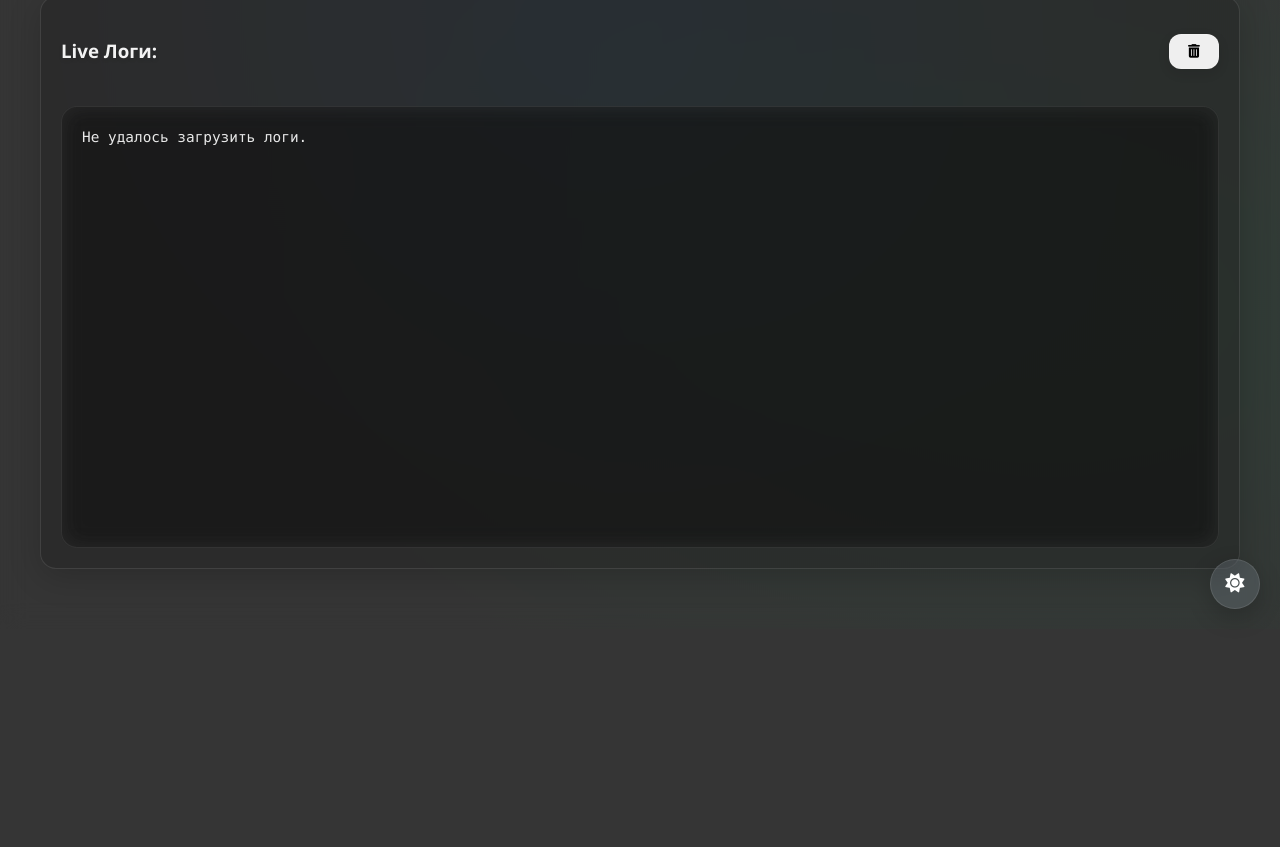
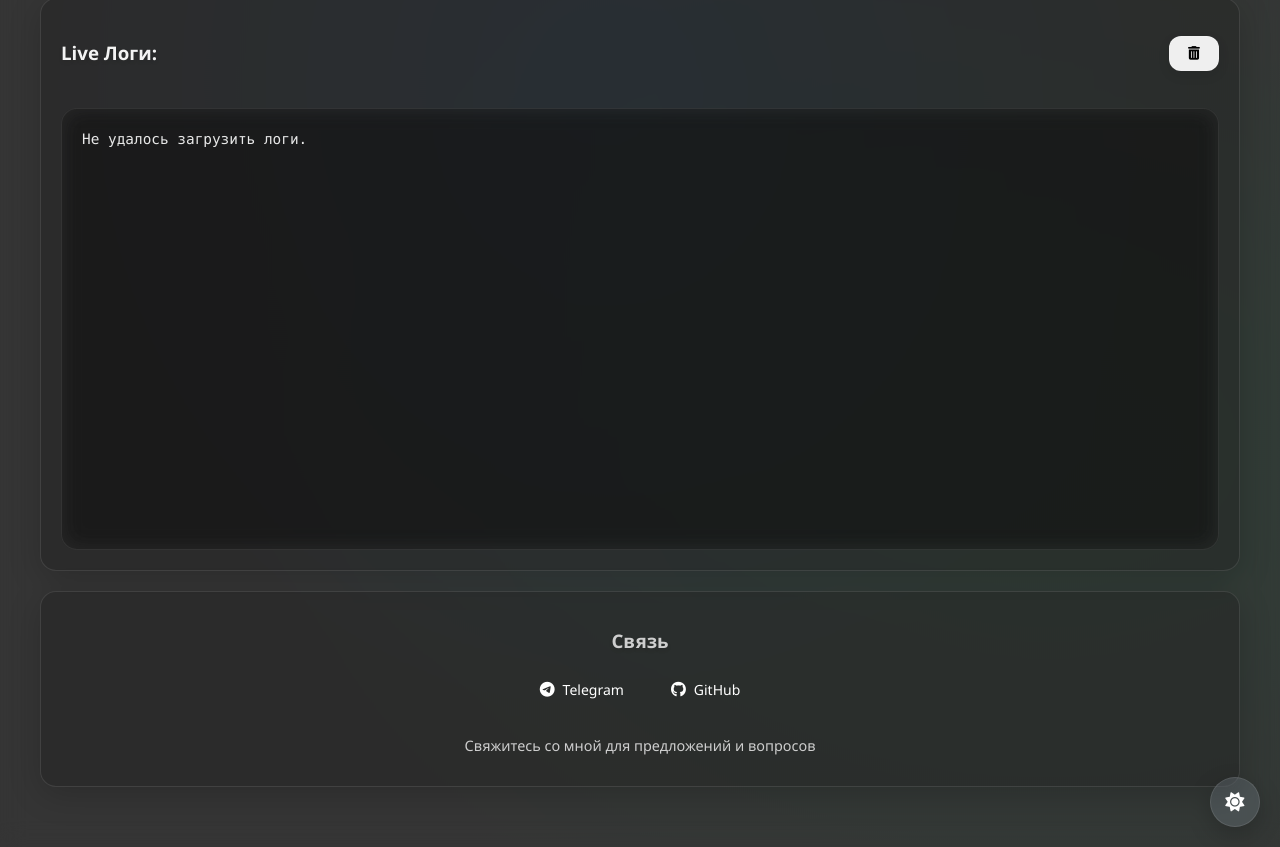
Before and after one commit to DornodeXXX/Steam-Hour-Booster, a website: page public/index.html in a window 1280 px wide. Shown: the part 290-1137 px from the top of the page. Before the commit the page ends 919 px from the top, so only its background shows below. Drawn offline with nearby package versions, Linux system fonts and the light colour scheme; no server answers.

Commit message:
Add social

```diff
--- a/public/index.html
+++ b/public/index.html
@@ -29,6 +29,20 @@
             <button id="clearLogsBtn" class="btn-secondary" title="Очистить логи" aria-label="Очистить логи"><i class="fas fa-trash-alt"></i></button>
         </div>
         <div id="log">Загрузка логов...</div>
+    </div>
+
+
+    <div class="social-card card">
+        <h3>Связь</h3>
+        <div class="social-links">
+            <a href="https://t.me/id3001" target="_blank" class="social-link">
+                <i class="fab fa-telegram"></i> Telegram
+            </a>
+            <a href="https://github.com/DornodeXXX/Steam-Hour-Booster" target="_blank" class="social-link">
+                <i class="fab fa-github"></i> GitHub
+            </a>
+        </div>
+        <p>Свяжитесь со мной для предложений и вопросов</p>
     </div>
 
     <button id="theme-toggle" aria-label="Переключить на светлую тему">
--- a/public/main.css
+++ b/public/main.css
@@ -555,4 +555,52 @@ body.light-mode .modal-close:focus {
 	display: flex;
 	justify-content: left;
 	align-items: center;
+	margin-top: 2px;
 }
+
+
+.social-card {
+    margin-top: 20px;
+    padding: 15px;
+    text-align: center;
+}
+
+.social-card h3 {
+    margin-bottom: 15px;
+    color: var(--text-color);
+}
+
+.social-links {
+    display: inline-flex;
+    gap: 15px;
+    margin-bottom: 15px;
+}
+
+.social-link {
+    display: inline-flex;
+    align-items: center;
+    gap: 8px;
+    padding: 8px 16px;
+    background-color: var(--primary-color);
+    color: white;
+    border-radius: 6px;
+    text-decoration: none;
+    transition: all 0.3s ease;
+    font-size: 14px;
+}
+
+.social-link:hover {
+    background-color: var(--primary-hover);
+    transform: translateY(-2px);
+    box-shadow: 0 4px 8px rgba(0,0,0,0.1);
+}
+
+.social-link i {
+    font-size: 1.1em;
+}
+
+.social-card p {
+    color: var(--text-secondary);
+    font-size: 0.9em;
+    margin-top: 10px;
+}
```
